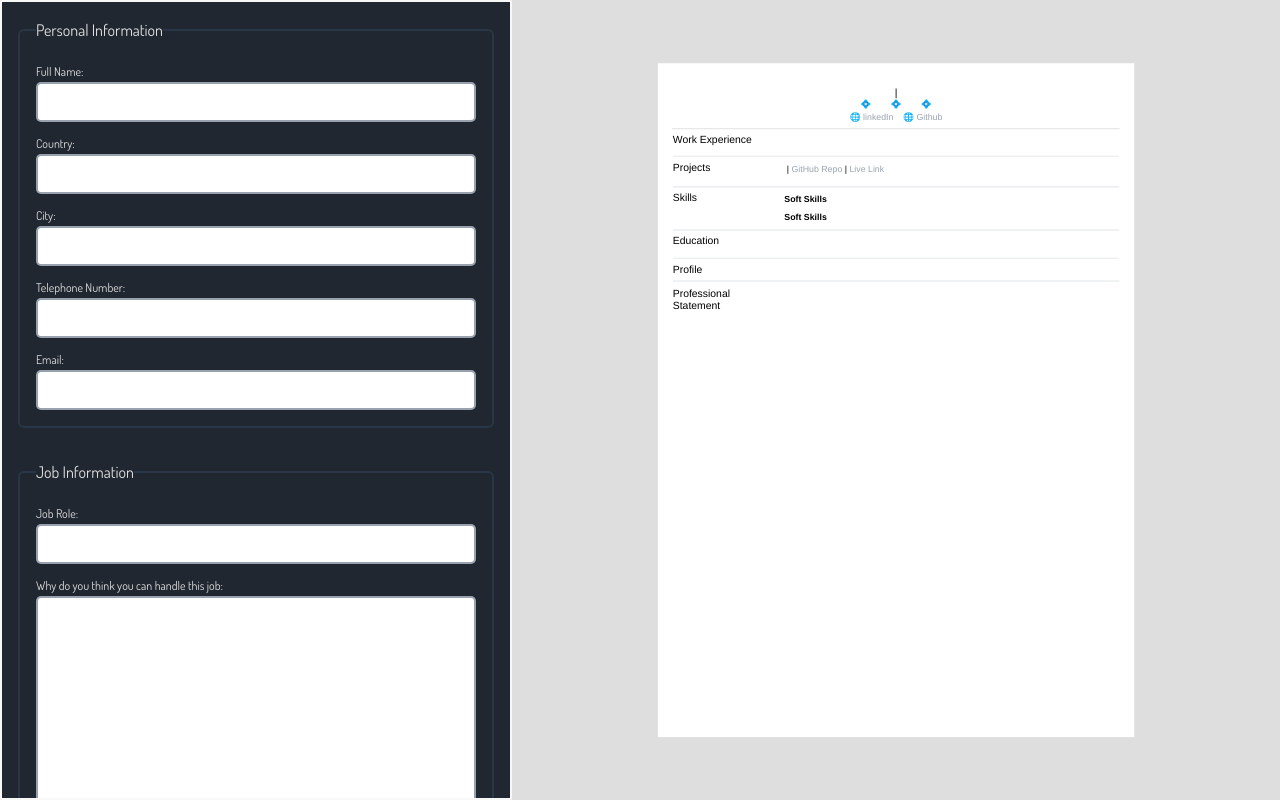
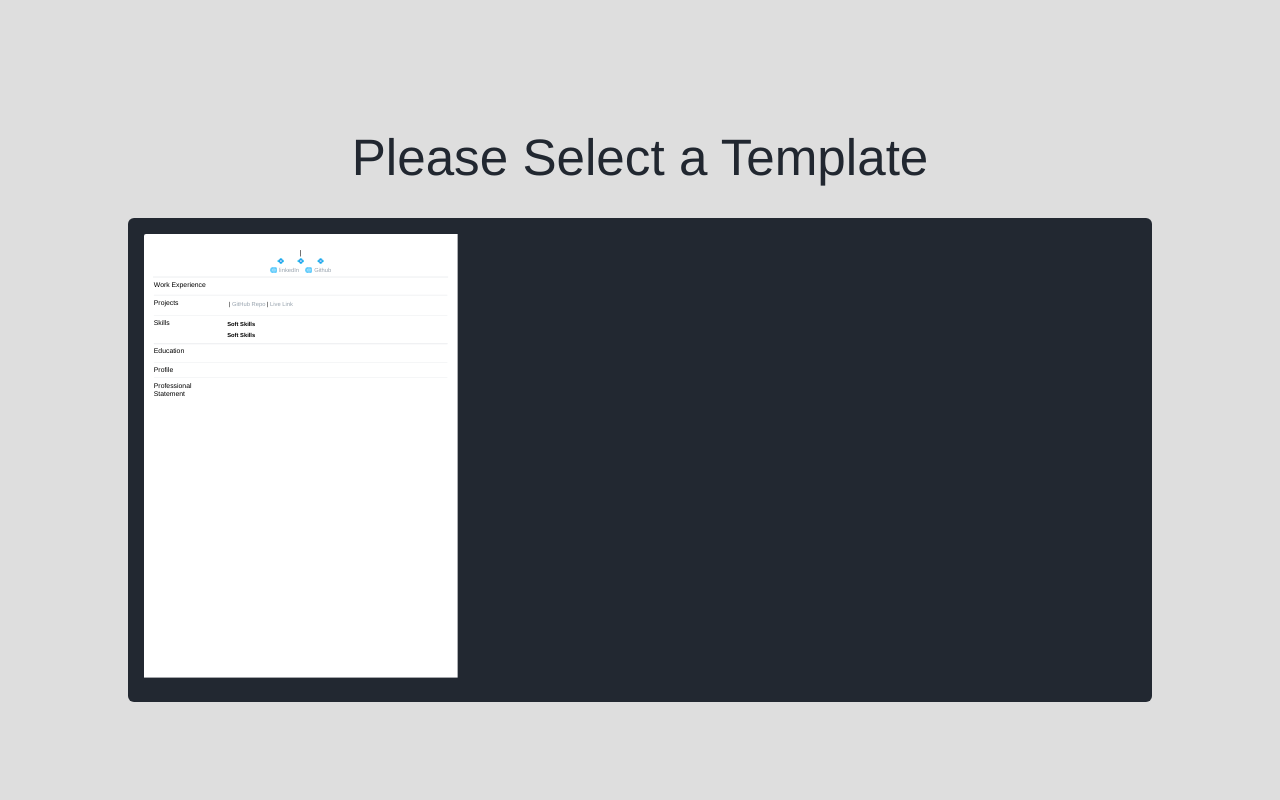
Before and after one commit to CyberWolf-1219/resume-builder, a React (Vite) app: page / in a window 1280 px wide. Built offline with nearby package versions, Linux system fonts and the light colour scheme.

Commit message:
added template selection step

```diff
--- a/src/App.tsx
+++ b/src/App.tsx
@@ -1,38 +1,52 @@
-import { ReactElement, useState, UIEvent } from 'react';
+import { ReactElement, useState, useEffect } from 'react';
 import './App.css';
 
 import ErrorBoundry from './components/ErrorBoundry';
 import StepDataEntry from './components/Steps/StepDataEntry/StepDataEntry';
 import StepPreview from './components/Steps/StepPreview/StepPreview';
+import { printPrevent } from './helpers';
+import StepTemplateSelection from './components/Steps/StepTemplateSelection/StepTemplateSelection';
 
 export function App() {
   const [step, setStep] = useState(0);
-  const [resumeTemplateIndex, setResumeTemplateIndex] = useState(0);
+  const [resumeTemplateIndex, setResumeTemplateIndex] = useState(1);
 
-  function goToNextStep(e: UIEvent) {
-    e.preventDefault();
+  function goToNextStep() {
     setStep((prevStep) => {
       return prevStep + 1;
     });
   }
 
-  function goToPrevStep(e: UIEvent) {
-    e.preventDefault();
+  function goToPrevStep() {
     setStep((prevStep) => {
       return prevStep - 1;
     });
   }
 
+  function onTemplateSelection(templateIndex: number) {
+    setResumeTemplateIndex(templateIndex);
+    goToNextStep();
+  }
+
   const STEPS: ReactElement[] = [
+    <StepTemplateSelection onTemplateSelect={onTemplateSelection} />,
     <StepDataEntry
       onFormSubmit={goToNextStep}
       templateIndex={resumeTemplateIndex}
     />,
     <StepPreview
-      resumeIndexNumber={resumeTemplateIndex}
+      templateIndex={resumeTemplateIndex}
       goToPrevStep={goToPrevStep}
     />,
   ];
+
+  useEffect(() => {
+    document.addEventListener('keydown', printPrevent);
+
+    return () => {
+      removeEventListener('keypress', printPrevent);
+    };
+  }, []);
 
   return (
     <>
```
